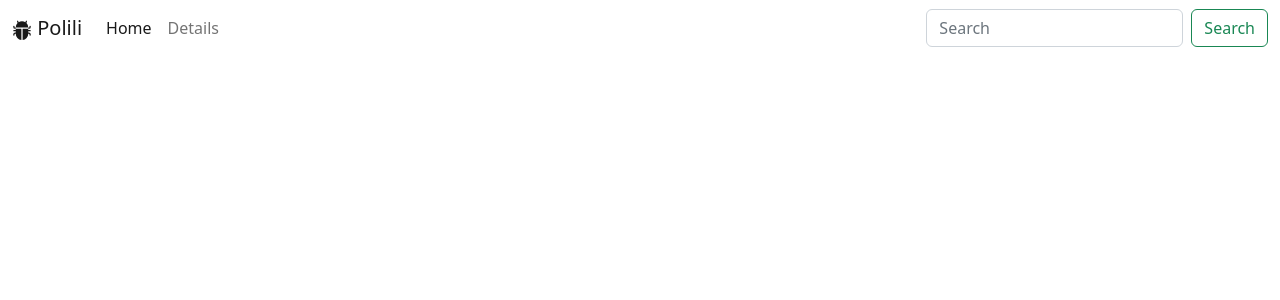
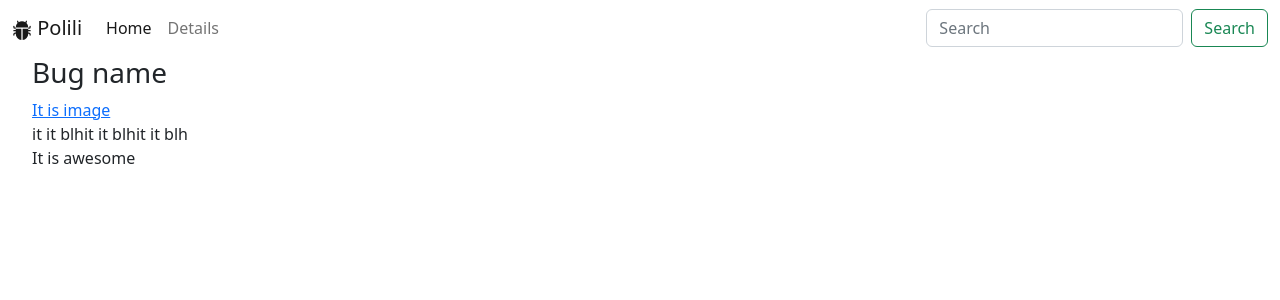
Before and after one commit to soesandarwin2201/react_capstone_project, a React (Create React App) app: page /Details in a window 1280 px wide. Shown: the top 300 px of the page. Built offline with nearby package versions, Linux system fonts and the light colour scheme.

Commit message:
Made react components

```diff
--- a/package.json
+++ b/package.json
@@ -10,6 +10,7 @@
     "react": "^18.2.0",
     "react-dom": "^18.2.0",
     "react-icons": "^4.7.1",
+    "react-router-dom": "^6.6.1",
     "react-scripts": "5.0.1",
     "web-vitals": "^2.1.4"
   },
--- a/src/App.js
+++ b/src/App.js
@@ -1,9 +1,18 @@
 import Navbar from "./Components/Navbar/Navbar";
+import { Route,Routes } from "react-router-dom";
 import 'bootstrap/dist/css/bootstrap.css';
+import Home from "./Components/Home/Home";
+// import Details from "./Components/Detail/Detail";
+
 function App() {
   return (
     <>
     <Navbar />
+    <Home />
+    {/* <Routes>
+      <Route index element={<Home />} />
+      <Route path="/Details" element={<Details />} />
+    </Routes> */}
     </>
   );
 }
--- /dev/null
+++ b/src/Components/Home/Bug.jsx
@@ -0,0 +1,22 @@
+import React from 'react';
+
+const Bug = () => {
+ return (
+   <>
+     <div className='bug'>
+       <h3>Bug name</h3>
+       <a href='#'>It is image</a>
+       <div className='span-container'>
+         <span>it it blh</span>
+         <span>it it blh</span>
+         <span>it it blh</span>
+       </div>
+       <div className="info">
+        <p>It is awesome</p>
+       </div>
+     </div>
+   </>
+ );
+}
+
+export default Bug;
--- a/src/Components/Home/Home.jsx
+++ b/src/Components/Home/Home.jsx
@@ -0,0 +1,16 @@
+import React from 'react';
+import Bug from './Bug';
+
+const Home = () => {
+ return (
+  <>
+  <section className="bugs-container">
+   <ul>
+   <Bug />
+   </ul>
+  </section>
+  </>
+  );
+}
+
+export default Home;
--- a/src/Components/Navbar/Navbar.jsx
+++ b/src/Components/Navbar/Navbar.jsx
@@ -1,5 +1,7 @@
 import React from 'react';
 import {BsFillBugFill} from 'react-icons/bs';
+
+
 
 const Navbar = () => {
  return (
@@ -23,7 +25,7 @@ const Navbar = () => {
                </a>
              </li>
              <li class='nav-item'>
-               <a class='nav-link' href='#'>
+               <a class='nav-link' href='#Details'>
                  Details
                </a>
              </li>
```
Also changed, not shown: src/Components/Detail/Detail.jsx (+11 -0 lines), 1 other file (tests, documents, lock files or other folders).
